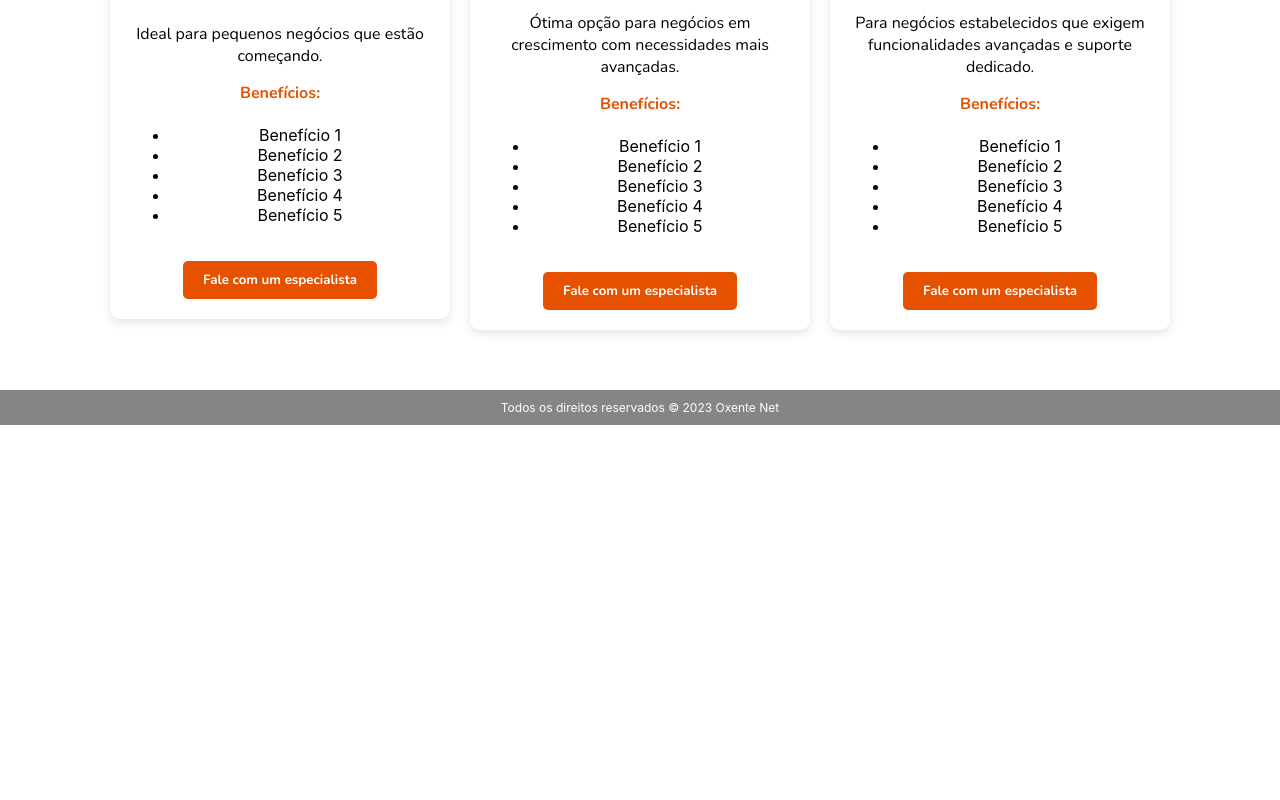
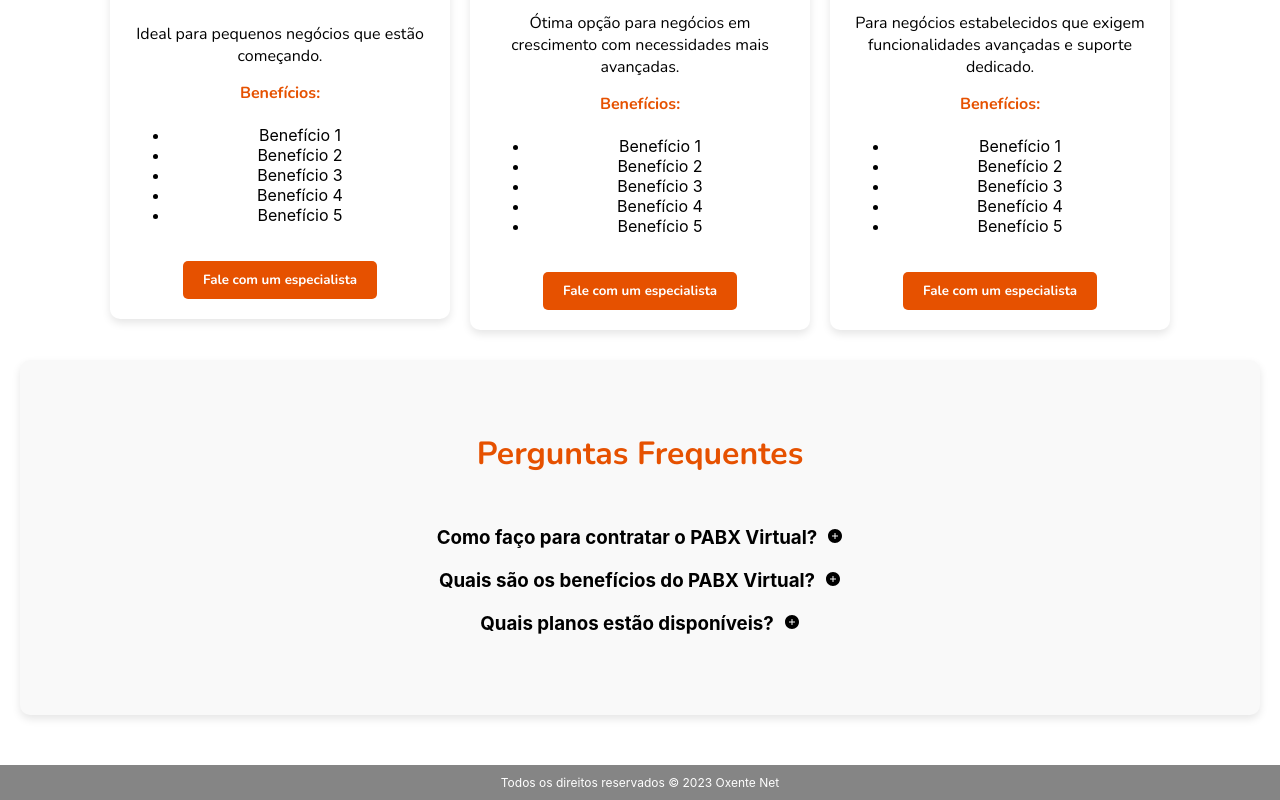
Before and after one commit to viniciusHerminio/OxenteConnect, a React (Create React App) app: page / in a window 1280 px wide. Shown: the part 3497-4297 px from the top of the page. Before the commit the page ends 3922 px from the top, so only its background shows below. Built offline with nearby package versions, Linux system fonts and the light colour scheme.

Commit message:
perguntas frequentes implementadas

```diff
--- a/package.json
+++ b/package.json
@@ -10,6 +10,7 @@
     "emailjs-com": "^3.2.0",
     "react": "^18.0.0",
     "react-dom": "^18.2.0",
+    "react-icons": "^4.11.0",
     "react-intersection-observer": "^9.5.2",
     "react-scripts": "5.0.1",
     "react-scroll": "^1.8.9",
--- a/src/App.css
+++ b/src/App.css
@@ -599,6 +599,86 @@ body {
   margin: 0; /* Remova a margem padrão para evitar espaço em branco extra */
 }
 
+.FAQSection {
+  background-color: #f9f9f9; /* Cor de fundo da seção FAQ */
+  padding: 50px;
+  text-align: center;
+  border-radius: 10px;
+  box-shadow: 0 4px 8px rgba(0, 0, 0, 0.1);
+  margin: 20px;
+  backdrop-filter: blur(10px);
+}
+
+.FAQTitle {
+  font-family: 'Arial', sans-serif;
+  color: #e65100;
+  font-size: 2em;
+  font-family: 'Nunito', sans-serif;
+}
+
+.FAQContainer {
+  display: flex;
+  flex-direction: column;
+  justify-content: center;
+  align-items: center;
+  padding: 20px;
+}
+
+.FAQCard {
+  background: #fff;
+  border-radius: 10px;
+  padding: 20px;
+  margin: 10px;
+  max-width: 300px;
+  box-shadow: 0 4px 8px rgba(0, 0, 0, 0.1);
+  transition: opacity 0.8s ease, transform 0.8s ease;
+  transform: translateY(50px);
+  text-align: center;
+  display: flex;
+  flex-direction: column;
+  align-items: center;
+  flex: 1;
+  opacity: 0;
+}
+
+.FAQCard .in-view {
+  opacity: 1;
+  transform: translateY(0);
+}
+
+.FAQCard .Question {
+  font-family: 'Nunito', sans-serif;
+  font-size: 1.2em;
+  color: #e65100;
+}
+
+.FAQCard .Answer {
+  font-family: 'Nunito', sans-serif;
+  margin-top: 10px;
+}
+
+.FAQCard:hover {
+  transform: scale(1.05);
+  box-shadow: 0 8px 16px rgba(0, 0, 0, 0.2);
+  transition: transform 0.3s ease-in-out, box-shadow 0.3s ease-in-out;
+}
+
+.FAQQuestion {
+  display: flex; /* Adicione um display flex para alinhar ícone e texto lado a lado */
+  justify-content: center;
+  align-items: center; /* Alinha verticalmente o ícone e o texto ao centro */
+  padding: 10px 0; /* Adicione algum espaço ao redor do ícone e do texto */
+}
+
+.QuestionToggle {
+  cursor: pointer;
+}
+
+.FAQQuestionText {
+  margin: 0; /* Remova as margens padrão do h3 */
+  margin-right: 10px;
+}
+
 
 @media (max-width: 600px) {
   .opHeader .plano {
@@ -607,6 +687,14 @@ body {
 
   .opHeader h5 {
     margin: 10px 0;
+  }
+
+  .FAQSection {
+    padding: 20px;
+  }
+
+  .FAQTitle {
+    font-size: 1.5em;
   }
 
   .FormContainer {
--- a/src/App.js
+++ b/src/App.js
@@ -9,6 +9,7 @@ import homemCelular from './images/homemCelular.jpg';
 import './App.css';
 import { useSpring, animated } from 'react-spring';
 import emailjs from 'emailjs-com'; // Importe 'emailjs-com' em vez de '@emailjs/browser'
+import { AiFillPlusCircle, AiFillMinusCircle } from 'react-icons/ai';
 
 const benefitsData = [
   {
@@ -58,6 +59,30 @@ function App() {
   const [showForm, setShowForm] = useState(false);
   const [whatsapp, setWhatsapp] = useState('');
   const [videoVisible, setVideoVisible] = useState(false);
+
+  const [faqData, setFAQData] = useState([
+    {
+      question: 'Como faço para contratar o PABX Virtual?',
+      answer: 'Para contratar o PABX Virtual, entre em contato conosco através do formulário de contato ou ligue para o nosso suporte. Nossa equipe terá prazer em lhe ajudar a escolher o plano certo para o seu negócio.',
+      open: false,
+    },
+    {
+      question: 'Quais são os benefícios do PABX Virtual?',
+      answer: 'O PABX Virtual oferece integração com provedor de internet, mobilidade e flexibilidade, economia de custos e recursos avançados de gestão e monitoramento em tempo real. Esses benefícios podem melhorar a eficiência da comunicação da sua empresa.',
+      open: false,
+    },
+    {
+      question: 'Quais planos estão disponíveis?',
+      answer: 'Oferecemos três planos: Básico, Padrão e Avançado. Cada plano atende a diferentes necessidades e orçamentos. Você pode encontrar mais informações sobre cada plano na seção de "Planos".',
+      open: false,
+    },
+  ]);
+
+  const toggleFAQ = (index) => {
+    const updatedFAQData = [...faqData];
+    updatedFAQData[index].open = !updatedFAQData[index].open;
+    setFAQData(updatedFAQData);
+  }
 
   const handleContatoClick = () => {
     setShowForm(!showForm);
@@ -289,6 +314,26 @@ function App() {
           ))}
         </div>
       </div>
+      <div className={`FAQSection ${showForm ? 'blur-text' : ''}`}>
+  <h1 className="FAQTitle">Perguntas Frequentes</h1>
+  <div className={`FAQContainer ${showForm ? 'blur-background' : ''}`}>
+  {faqData.map((faqItem, index) => (
+  <div className="FAQItem" key={index}>
+    <div className="FAQQuestion">
+      <h3 className="FAQQuestionText">{faqItem.question}</h3>
+      <div className="QuestionToggle" onClick={() => toggleFAQ(index)}>
+        {faqItem.open ? <AiFillMinusCircle /> : <AiFillPlusCircle />}
+      </div>
+    </div>
+    {faqItem.open && (
+      <div className="FAQAnswer">
+        <p className="FAQAnswerText">{faqItem.answer}</p>
+      </div>
+    )}
+  </div>
+))}
+  </div>
+</div>
       <footer className="Rodape">
         <p>Todos os direitos reservados &copy; {new Date().getFullYear()} Oxente Net</p>
       </footer>
```
Also changed, not shown: 1 other file (tests, documents, lock files or other folders).
